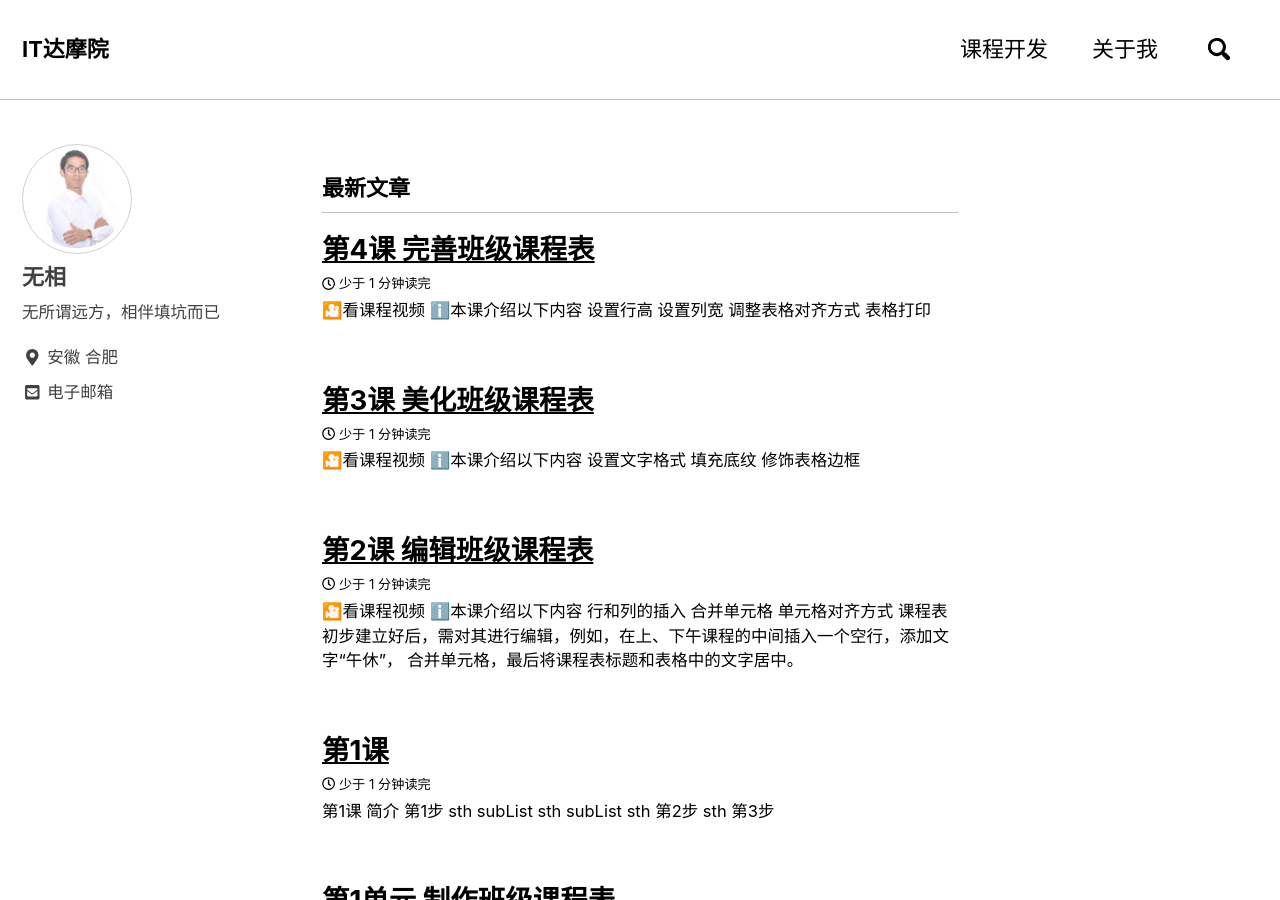
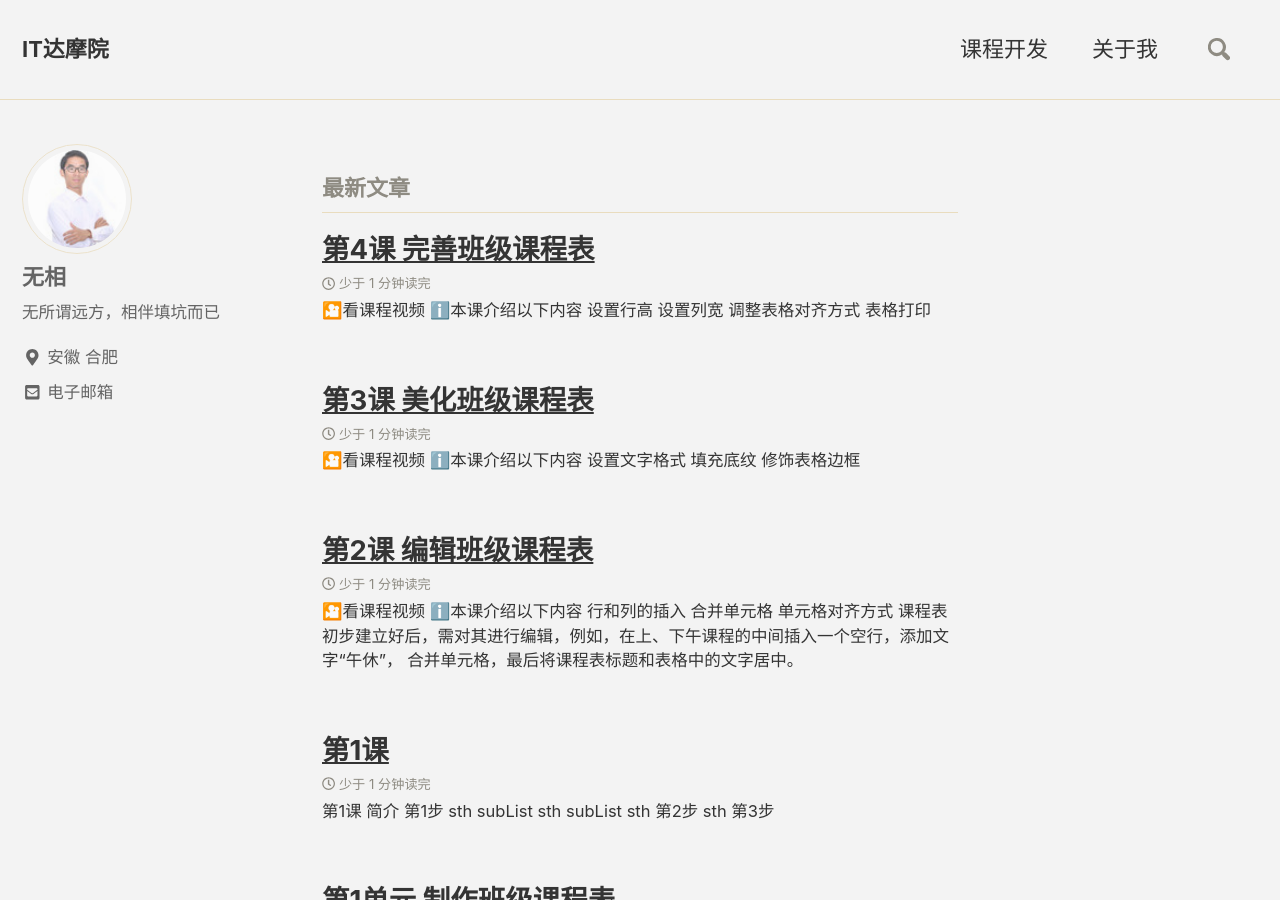
Before and after one commit to xinfengwu/goshinh.github.io-jekll-, a Jekyll site: the page built from index.html, in a window 1280 px wide and 900 px high. Built offline with Jekyll 4.4.1, drawn with Linux system fonts in a browser that asks for light colours; nearby versions of some CDN libraries; emoji names are drawn with the system emoji font; the list of posts is cut into pages by our own code.

Commit message:
Update _config.yml

```diff
--- a/_config.yml
+++ b/_config.yml
@@ -5,7 +5,7 @@
 # For technical reasons, this file is *NOT* reloaded automatically when you use
 # `jekyll serve`. If you change this file, please restart the server process.
 
-minimal_mistakes_skin    : "contrast"  #"default","air", "aqua", "contrast","dirt","neon","dark","mint", "plum", "sunrise"
+minimal_mistakes_skin    : "dirt"  #"default","air", "aqua", "contrast","dirt","neon","dark","mint", "plum", "sunrise"
 
 # Site Settings
 locale                   : "zh-CN"
```
